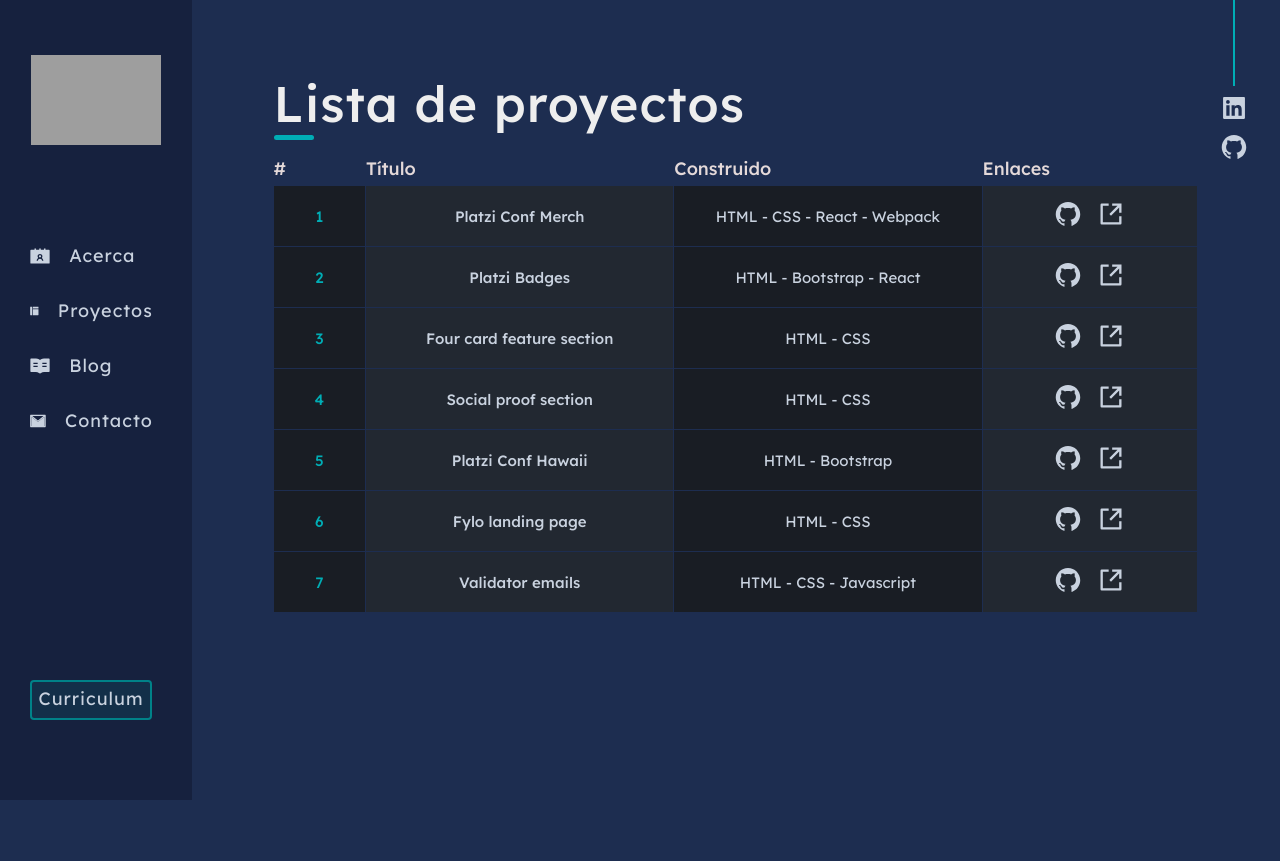
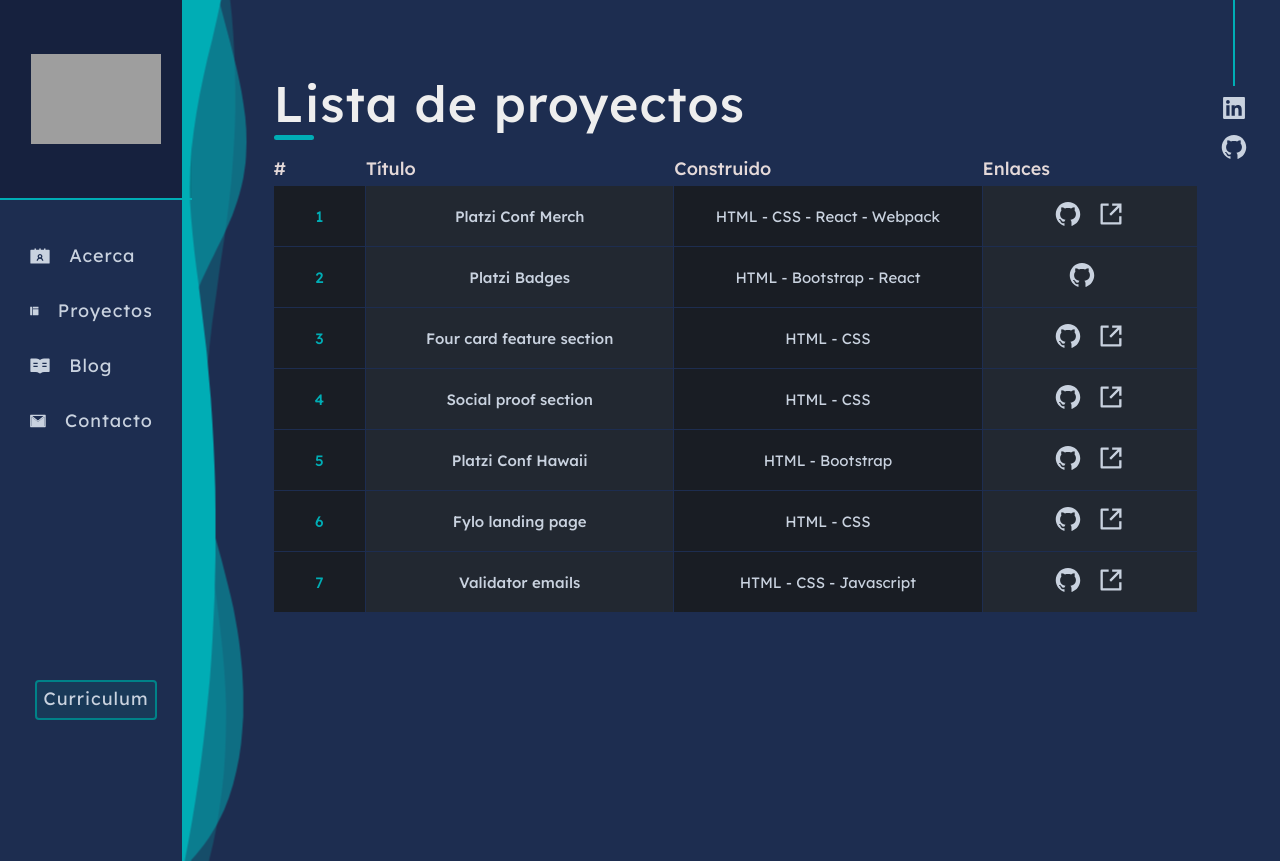
Before and after one commit to martinrol/mxrold, a React app: page /proyectos-lista in a window 1280 px wide. Before the commit the page ends 800 px from the top, so only its background shows below. Built offline with nearby package versions, Linux system fonts and the light colour scheme; grey boxes are pictures that could not be loaded.

Commit message:
Update Navbar styles

```diff
--- a/api/api.json
+++ b/api/api.json
@@ -126,7 +126,7 @@
             "title": "Platzi Badges",
             "build": "HTML - Bootstrap - React",
             "github": "https://github.com/mxrold/platzi-badges",
-            "url": ""
+            "url": null
         },
         {
             "id": 3,
--- a/public/index.html
+++ b/public/index.html
@@ -28,6 +28,18 @@
     <title>Portfolio - Martín Roldán</title>
 </head>
 <body>
-    <div id="app"></div>
+    <div id="app">
+        <div class="loader-screen">
+            <div class="loadingio-spinner-ellipsis-dsywjaa2zuh">
+                <div class="ldio-llix9nuyxn">
+                    <div></div>
+                    <div></div>
+                    <div></div>
+                    <div></div>
+                    <div></div>
+                </div>
+            </div>
+        </div>
+    </div>
 </body>
 </html>
--- a/src/assets/styles/components/FeaturedWorks.css
+++ b/src/assets/styles/components/FeaturedWorks.css
@@ -114,6 +114,7 @@
     }
 
     .Works__item--image img {
+        min-height: 320px;
         max-height: 350px;
         padding: 5px;
         border: 3px solid var(--blue1);
--- a/src/assets/styles/components/Navbar.css
+++ b/src/assets/styles/components/Navbar.css
@@ -17,10 +17,11 @@
 }
 
 .Navbar {
+    position: relative;
     width: 100%;
     height: 100vh;
     margin-top: -100px;
-    background-color: var(--darkBlue1);
+    background-color: var(--darkBlue2);
     -webkit-animation: Navbar 0.5s cubic-bezier(0.250, 0.460, 0.450, 0.940) both;
 	        animation: Navbar 0.5s cubic-bezier(0.250, 0.460, 0.450, 0.940) both;
 }
@@ -51,6 +52,7 @@
     align-items: center;
     justify-content: center;
     width: 100%;
+    border-bottom: 2px solid var(--blue3);
     height: 15%;
     background-color: var(--darkBlue1);
 }
@@ -125,7 +127,6 @@
 
 .Navbar__links--cv-button {
     height: 40px;
-    margin-right: 10px;
     padding: 5px 6px;
     font-size: var(--m);
     font-weight: 400;
@@ -147,6 +148,23 @@
 .close {
     display: block;
 }
+
+.Navbar__waves {
+    display: none;
+}
+
+/* .custom-shape-divider-bottom-1627064670 svg path:nth-child(1) {
+    fill: red;
+}
+
+.custom-shape-divider-bottom-1627064670 svg path:nth-child(2) {
+    fill: blueviolet;
+}
+
+.custom-shape-divider-bottom-1627064670 svg path:nth-child(3) {
+    fill: yellow;
+} */
+
 
 @media screen and (min-width: 767px) {
     .Navbar {
@@ -206,6 +224,26 @@
         margin-top: 0;
     }
 
+    .Navbar__waves {
+        display: block;
+        position: absolute;
+        bottom: 0;
+        left:  calc(100% - 71px);
+        width: 100%;
+        height: max-content;
+        line-height: 0;
+        transform: rotate(270deg);
+    }
+
+    .Navbar__waves svg {
+        width: 100vw;
+        height: 71px;
+    }
+
+    .Navbar__waves .shape-fill {
+        fill: var(--blue3);
+    }
+
 }
 
 @media screen and (min-width: 1180px) {
--- a/src/assets/styles/index.css
+++ b/src/assets/styles/index.css
@@ -62,7 +62,7 @@ h2 {
     margin-bottom: var(--margin3);
     font-size: var(--xl);
     font-weight: 500;
-    color: var(--light);
+    color: var(--lightGray);
 }
 
 h2::after {
@@ -74,9 +74,8 @@ h2::after {
     border-radius: 50px;
 }
 
-a:focus,
-button:focus,
-svg:focus {
+a:focus-visible,
+button:focus-visible {
     outline: 2px dashed var(--yellow);
     outline-offset: 1.5px;
     transition: all 0.3s ease-out;
@@ -88,6 +87,77 @@ svg:focus {
     min-width: 320px;
     height: 100%;
 }
+
+.loader-screen {
+    display: flex;
+    justify-content: center;
+    align-items: center;
+    width: 100vw;
+    height: 100vh;
+}
+
+@keyframes ldio-llix9nuyxn {
+    0% { transform: translate(14.22px,94.80000000000001px) scale(0); }
+   25% { transform: translate(14.22px,94.80000000000001px) scale(0); }
+   50% { transform: translate(14.22px,94.80000000000001px) scale(1); }
+   75% { transform: translate(94.80000000000001px,94.80000000000001px) scale(1); }
+  100% { transform: translate(175.38px,94.80000000000001px) scale(1); }
+ }
+ @keyframes ldio-llix9nuyxn-r {
+    0% { transform: translate(175.38px,94.80000000000001px) scale(1); }
+  100% { transform: translate(175.38px,94.80000000000001px) scale(0); }
+ }
+@keyframes ldio-llix9nuyxn-c {
+    0% { background: #68b954 }
+   25% { background: var(--blue4) }
+   50% { background: var(--yellow) }
+   75% { background: #f47e60 }
+  100% { background: #ce5cb5 }
+}
+.ldio-llix9nuyxn div {
+   position: absolute;
+   width: 47.400000000000006px;
+   height: 47.400000000000006px;
+   border-radius: 50%;
+   transform: translate(94.80000000000001px,94.80000000000001px) scale(1);
+   background: #e15b64;
+   animation: ldio-llix9nuyxn 1.4492753623188404s infinite cubic-bezier(0,0.5,0.5,1);
+}
+.ldio-llix9nuyxn div:nth-child(1) {
+   background: #f47e60;
+   transform: translate(175.38px,94.80000000000001px) scale(1);
+   animation: ldio-llix9nuyxn-r 0.3623188405797101s infinite cubic-bezier(0,0.5,0.5,1), ldio-llix9nuyxn-c 1.4492753623188404s infinite step-start;
+}.ldio-llix9nuyxn div:nth-child(2) {
+   animation-delay: -0.3623188405797101s;
+   background: #e15b64;
+}.ldio-llix9nuyxn div:nth-child(3) {
+   animation-delay: -0.7246376811594202s;
+   background: #f47e60;
+}.ldio-llix9nuyxn div:nth-child(4) {
+   animation-delay: -1.0869565217391304s;
+   background: var(--yellow);
+}.ldio-llix9nuyxn div:nth-child(5) {
+   animation-delay: -1.4492753623188404s;
+   background: var(--blue4);
+}
+.loadingio-spinner-ellipsis-dsywjaa2zuh {
+   width: 237px;
+   height: 237px;
+   display: inline-block;
+   overflow: hidden;
+   background: transparent;
+}
+
+.ldio-llix9nuyxn {
+   width: 100%;
+   height: 100%;
+   position: relative;
+   transform: translateZ(0) scale(1);
+   backface-visibility: hidden;
+   transform-origin: 0 0;
+}
+.ldio-llix9nuyxn div { box-sizing: content-box; }
+
 
 @media screen and (min-width: 480px) {
     ::-webkit-scrollbar {
--- a/src/components/FeaturedWorks.jsx
+++ b/src/components/FeaturedWorks.jsx
@@ -21,13 +21,23 @@ const FeaturedProjects = ({ image, title, description, build, github, url }) =>
             </ul>
           </div>
           <div className='Works__item--info-box-links'>
-            <a href={github}target="_blank" title="Enlace de Github" >
+            {
+              github === null
+              ? null
+              : <a href={github}target="_blank" title="Enlace de Github" >
                   <AiFillGithub size='24px' />
                 </a>
+            }
+            {
+              url === null
+              ? null
+              : <>
                 <span />
                 <a href={url} target="_blank" title="Enlace a la página web" >
                   <RiShareBoxLine size='24px' />
                 </a>
+              </>
+            }
           </div>
         </div>
       </div>
--- a/src/components/Navbar.jsx
+++ b/src/components/Navbar.jsx
@@ -18,12 +18,20 @@ const Navbar = () => {
 
   return (
     <>
+
       <div className='btn-navbar'>
         <button className='btn-navbar-burger' type='button' onClick={handleClick} title="Abrir y cerrar menú">
           {!open ? <FiX size='32px' /> : <FiMenu size='32px' />}
         </button>
       </div>
       <div className={!open ? 'Navbar close' : 'Navbar open'}>
+      <div class="Navbar__waves">
+        <svg data-name="Layer 1" xmlns="http://www.w3.org/2000/svg" viewBox="0 0 1200 120" preserveAspectRatio="none">
+          <path d="M0,0V46.29c47.79,22.2,103.59,32.17,158,28,70.36-5.37,136.33-33.31,206.8-37.5C438.64,32.43,512.34,53.67,583,72.05c69.27,18,138.3,24.88,209.4,13.08,36.15-6,69.85-17.84,104.45-29.34C989.49,25,1113-14.29,1200,52.47V0Z" opacity=".25" class="shape-fill"></path>
+          <path d="M0,0V15.81C13,36.92,27.64,56.86,47.69,72.05,99.41,111.27,165,111,224.58,91.58c31.15-10.15,60.09-26.07,89.67-39.8,40.92-19,84.73-46,130.83-49.67,36.26-2.85,70.9,9.42,98.6,31.56,31.77,25.39,62.32,62,103.63,73,40.44,10.79,81.35-6.69,119.13-24.28s75.16-39,116.92-43.05c59.73-5.85,113.28,22.88,168.9,38.84,30.2,8.66,59,6.17,87.09-7.5,22.43-10.89,48-26.93,60.65-49.24V0Z" opacity=".5" class="shape-fill"></path>
+          <path d="M0,0V5.63C149.93,59,314.09,71.32,475.83,42.57c43-7.64,84.23-20.12,127.61-26.46,59-8.63,112.48,12.24,165.56,35.4C827.93,77.22,886,95.24,951.2,90c86.53-7,172.46-45.71,248.8-84.81V0Z" class="shape-fill"></path>
+        </svg>
+      </div>
         <div className='Navbar__logo'>
           <figure>
             <Link to='/'>
--- a/src/components/TotalWorksList.jsx
+++ b/src/components/TotalWorksList.jsx
@@ -17,12 +17,20 @@ const TotalWorksList = ({ id, title, build, github, url }) => {
             </div>
             <div className="TotalWorks__item--links">
                 <span>
-                    <a href={github} title="Enlace de Github">
-                        <AiFillGithub size="28px"/>
-                    </a>
-                    <a href={url}>
-                        <RiShareBoxLine size="28px" title="Enlace al sitio web"/>
-                    </a>
+                    {
+                        github === null
+                        ? null
+                        : <a href={github} title="Enlace de Github">
+                            <AiFillGithub size="28px"/>
+                        </a>
+                    }
+                    {
+                        url === null
+                        ? null
+                        :<a href={url}>
+                            <RiShareBoxLine size="28px" title="Enlace al sitio web"/>
+                        </a>
+                    }
                 </span>
             </div>
         </div>
--- a/src/index.js
+++ b/src/index.js
@@ -3,4 +3,4 @@ import ReactDOM from 'react-dom'
 import App from './routes/App'
 import './assets/styles/index.css'
 
-ReactDOM.render(<App />, document.getElementById('app'))
+ReactDOM.render(<App /> , document.getElementById('app'))
```
Also changed, not shown: 1 other file (tests, documents, lock files or other folders). Lines whose indentation alone changed are shown as unchanged.
